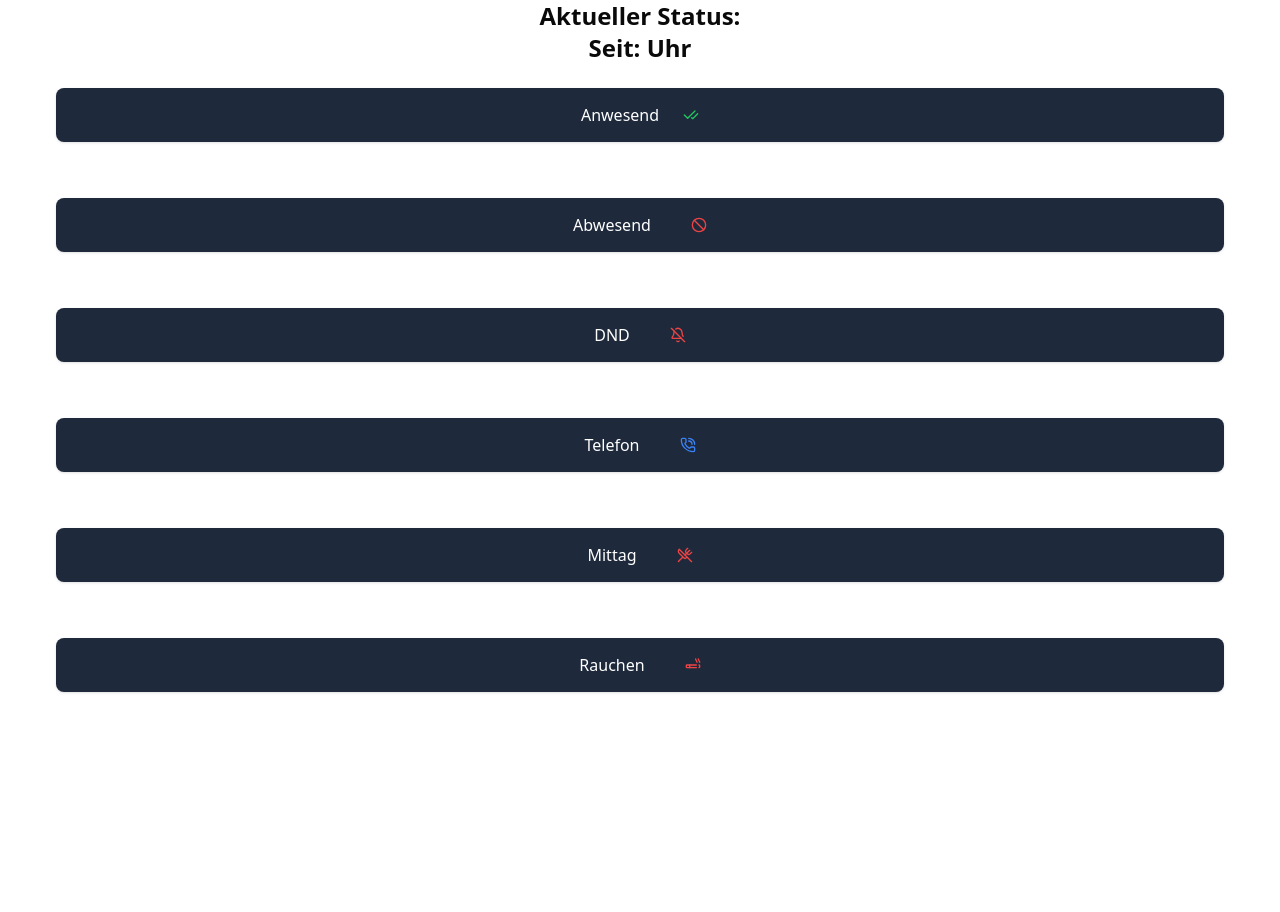
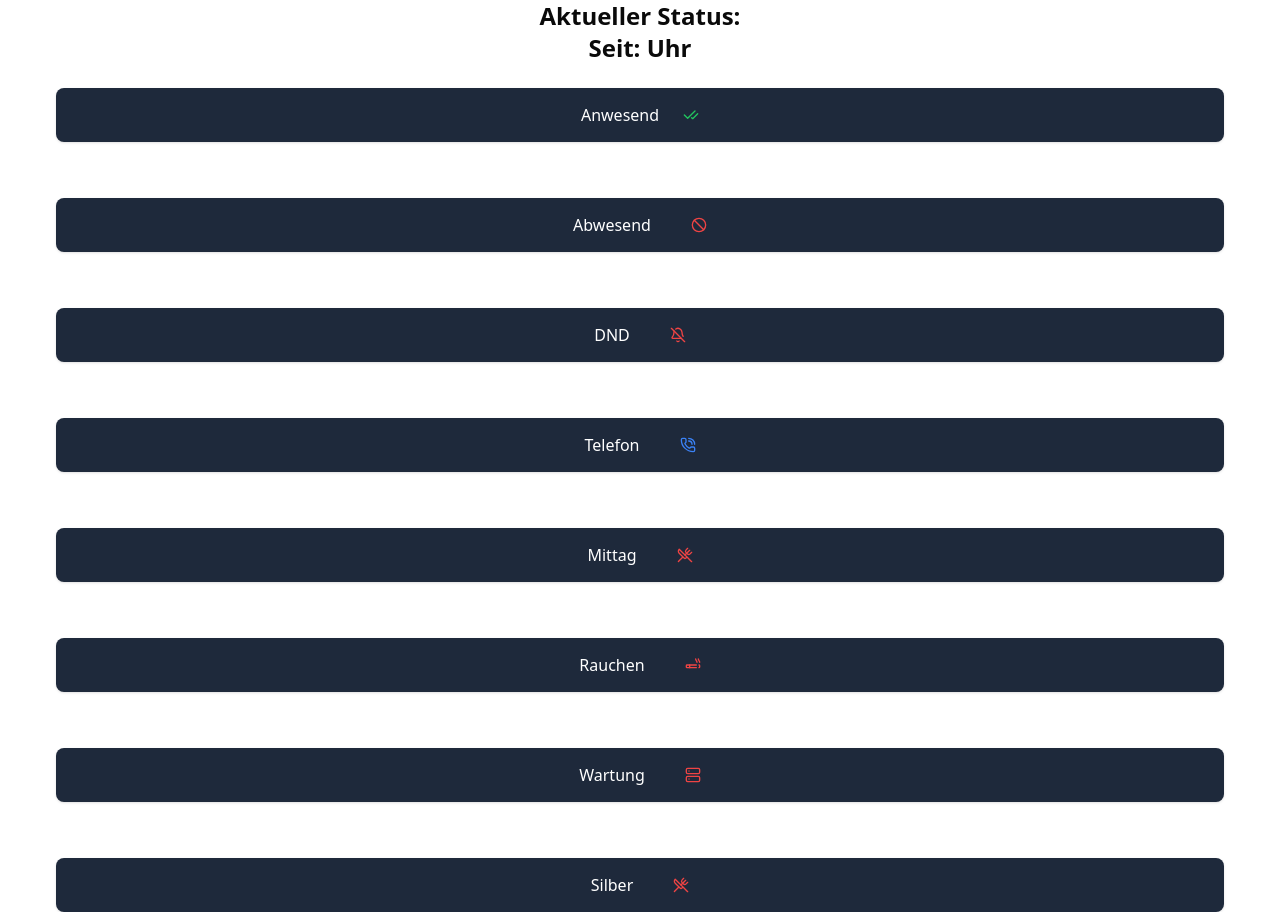
Before and after one commit to computerextra/statusDisplay, a React (Vite) app: page /admin in a window 1280 px wide. Before the commit the page ends 800 px from the top, so only its background shows below. Built offline with nearby package versions, Linux system fonts and the light colour scheme; no server answers.

Commit message:
added silber / wartungen

```diff
--- a/src/Admin.tsx
+++ b/src/Admin.tsx
@@ -1,14 +1,15 @@
+import axios from "axios";
 import {
   Ban,
   BellOff,
   CheckCheck,
   Cigarette,
   PhoneCall,
+  Server,
   UtensilsCrossed,
 } from "lucide-react";
 import { useEffect, useState } from "react";
 import { GetStatus, TIMING } from "./App";
-import axios from "axios";
 
 export default function Admin() {
   const [status, setStatus] = useState<string | undefined>();
@@ -43,6 +44,8 @@ export default function Admin() {
         | "Am Telefonieren"
         | "Im Mittag"
         | "Am Rauchen"
+        | "In Wartung"
+        | "Auf Silbers Platz"
     ) =>
     async () => {
       await axios.post("https://status.computer-extra.net/post.php", {
@@ -88,6 +91,16 @@ export default function Admin() {
             Rauchen <Cigarette className="w-4 h-4 text-red-500 ms-4" />
           </div>
         </Button>
+        <Button onClick={handleClick("Am Rauchen")}>
+          <div className="flex items-center justify-center gap-6">
+            Wartung <Server className="w-4 h-4 text-red-500 ms-4" />
+          </div>
+        </Button>
+        <Button onClick={handleClick("Am Rauchen")}>
+          <div className="flex items-center justify-center gap-6">
+            Silber <UtensilsCrossed className="w-4 h-4 text-red-500 ms-4" />
+          </div>
+        </Button>
       </div>
     </div>
   );
--- a/src/App.tsx
+++ b/src/App.tsx
@@ -1,4 +1,3 @@
-import { useEffect, useState } from "react";
 import axios from "axios";
 import {
   Ban,
@@ -6,8 +5,10 @@ import {
   CheckCheck,
   Cigarette,
   PhoneCall,
+  Server,
   UtensilsCrossed,
 } from "lucide-react";
+import { useEffect, useState } from "react";
 import { cn } from "./lib/utils";
 
 export const TIMING = 5 * 1000; // Timing in Seconds
@@ -58,6 +59,10 @@ function App() {
         return <UtensilsCrossed className="w-40 h-40 text-red-500 ms-4" />;
       case "Am Rauchen":
         return <Cigarette className="w-40 h-40 text-red-500 ms-4" />;
+      case "Auf Silbers Platz":
+        return <UtensilsCrossed className="w-40 h-40 text-red-500 ms-4" />;
+      case "In Wartung":
+        return <Server className="w-40 h-40 text-red-500 ms-4" />;
     }
   };
 
@@ -74,6 +79,10 @@ function App() {
       case "Im Mittag":
         return "border-red-500";
       case "Am Rauchen":
+        return "border-red-500";
+      case "Auf Silbers Platz":
+        return "border-red-500";
+      case "In Wartung":
         return "border-red-500";
     }
   };
```
